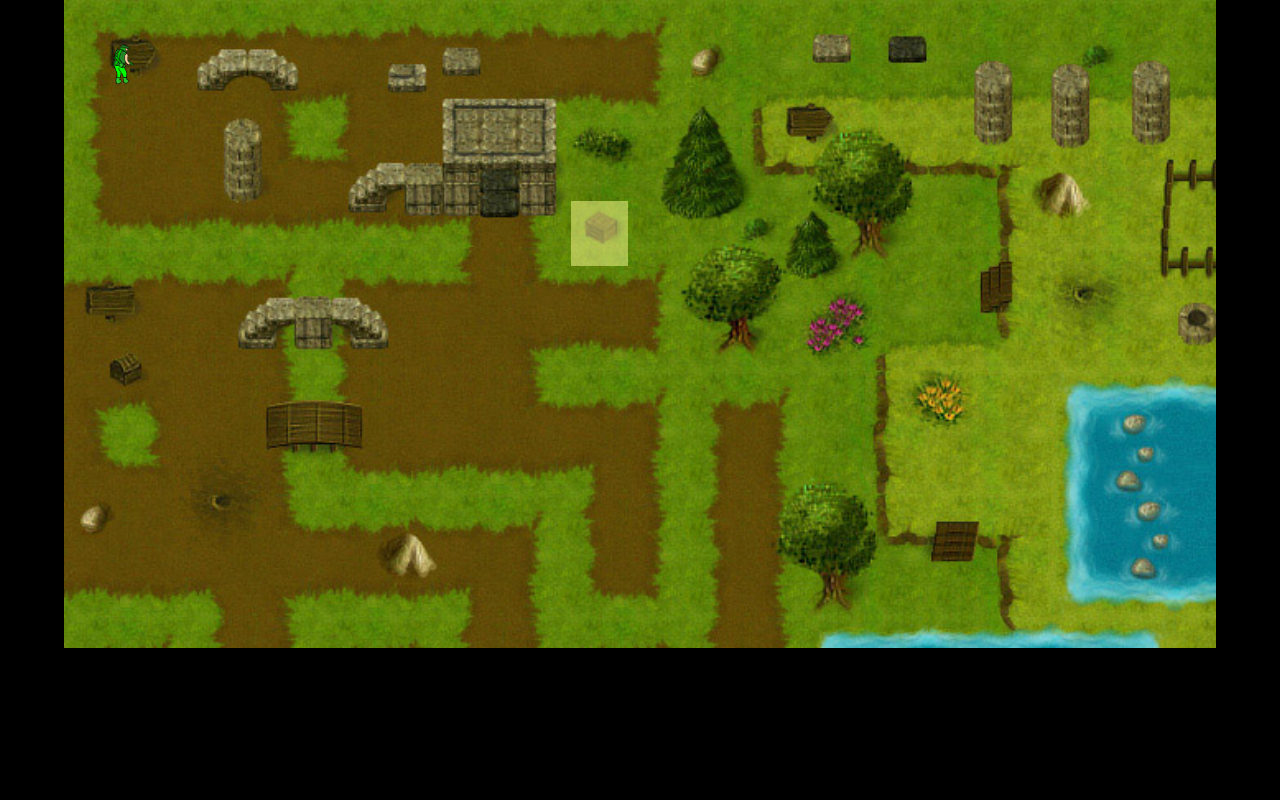
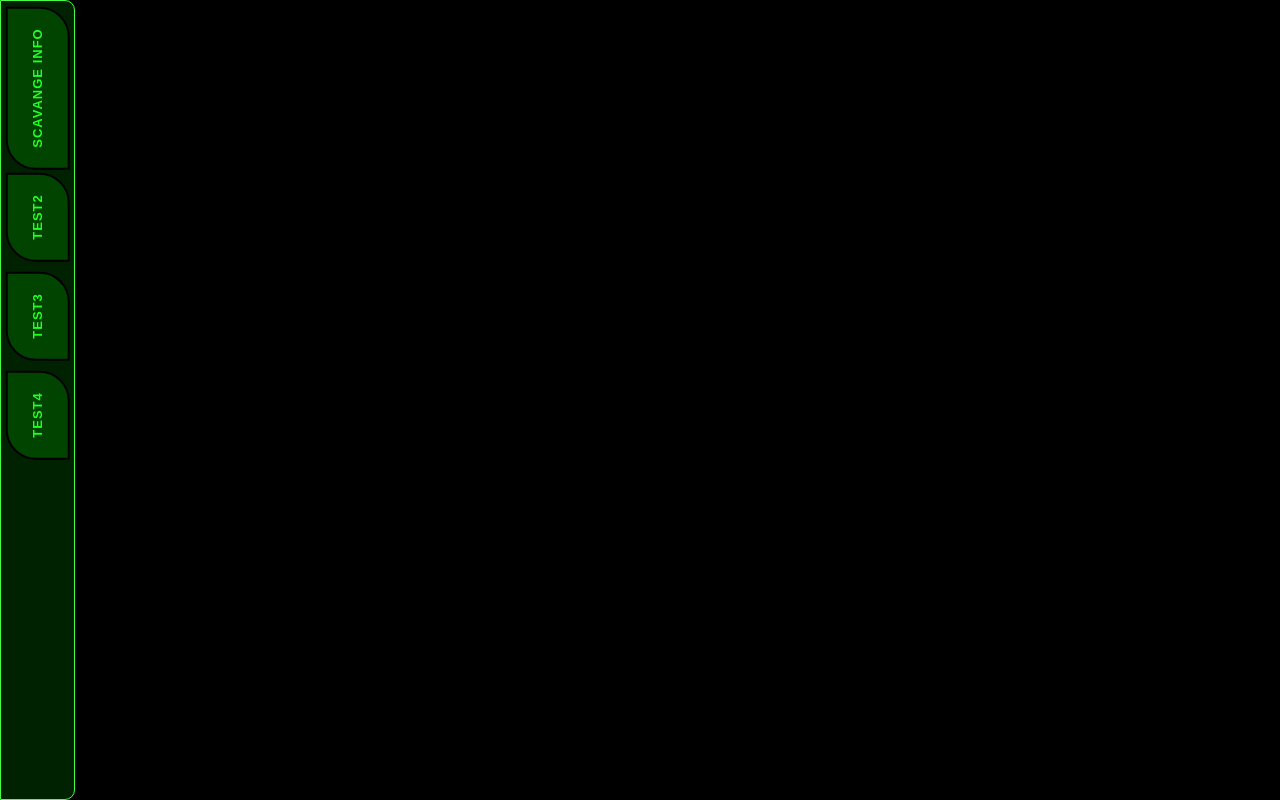
Before and after one commit to Shadow1993/JS-Game-CV, a website: page client/index.html in a window 1280 px wide. Drawn offline with nearby package versions, Linux system fonts and the light colour scheme; files that its build step writes are made by us from their sources; files whose address does not match are found by name.

Commit message:
Going home

```diff
--- a/client/index.html
+++ b/client/index.html
@@ -49,7 +49,15 @@
             <i class='fa fa-cog fa-spin' aria-hidden='true'></i>
         </div>
         <header>
+            <nav>
+                <ul>
+                    <a id='navBtn1' href='javascript:;' class='btn'>Scavange Info</a>
+                    <a href='javascript:;' class='btn'>Test2</a>
+                    <a href='javascript:;' class='btn'>Test3</a>
+                    <a href='javascript:;' class='btn'>Test4</a>
 
+                </ul>
+            </nav>
         </header>
         <main>
             <div class='zone hidden'>
--- a/development/js/main.js
+++ b/development/js/main.js
@@ -15,6 +15,7 @@ $(document).ready(function() {
     });
 
     var $zone = $('.zone'),
+        zoneState = false,
         zWidth = $zone.innerWidth(),
         cScaleAmount = 3500,
         cScale = $zone.innerWidth() / cScaleAmount,
@@ -38,8 +39,20 @@ $(document).ready(function() {
 
     function zoneShow() {
         $zone.removeClass('hidden');
+        zoneState = true;
         setTimeout(function() {
             $zone.fadeIn();
+        }, 500);
+        setTimeout(function() {
+            charShow();
+        }, 1000);
+    }
+
+    function zoneHide() {
+        $zone.fadeOut();
+        zoneState = false;
+        setTimeout(function() {
+            $zone.addClass('hidden');
         }, 500);
         setTimeout(function() {
             charShow();
@@ -56,9 +69,6 @@ $(document).ready(function() {
 
         $char.animateSprite('play', 'walkRight');
         console.log(event);
-        // $char.offset().left = 0;
-        // var x = event.pageX - (($char.width() * cScale) / 20) - $char.width() / 1.5 - $char.offset().left;
-        // var y = event.pageY - (($char.height() * cScale) / 20) - $char.height() / 2 - $char.offset().top;
         var x = event.clientX - $zone[0].getBoundingClientRect().left - $char.width() / 2;
         console.log(x);
         var y = event.clientY - $zone[0].getBoundingClientRect().top - $char.height() / 2;
@@ -91,5 +101,12 @@ $(document).ready(function() {
         }
     });
 
-    zoneShow();
+    $('#navBtn1').on('click', function() {
+        if (zoneState) {
+            zoneHide();
+        } else if (!zoneState) {
+            zoneShow();
+        }
+    });
+
 });
--- a/development/scss/config/_variables.scss
+++ b/development/scss/config/_variables.scss
@@ -11,6 +11,13 @@ $color-gray: #9d9fa2;
 $color-preloader: #4f4;
 $color-mainBackground: $color-black;
 
+//Nav
+$color-nav: #020;
+
+//Buttons
+$color-button1-1: #2f2;
+$color-button1-2: #040;
+
 // Durations
 $fastDuration: .1s;
 $mediumDuration: .3s;
--- a/development/scss/layout/_buttons.scss
+++ b/development/scss/layout/_buttons.scss
@@ -2,18 +2,45 @@
     font-size: 13px;
     font-weight: 700;
     line-height: 40px;
-   padding: 13px 20px;
-   color: $color-white;
+    padding: 10px 20px;
+    color: $color-button1-1;
     text-transform: uppercase;
     white-space: nowrap;
-   background: $color-black;
+    background: $color-button1-2;
     cursor: pointer;
     letter-spacing: 1px;
     outline: none;
-   @include transition(all $mediumDuration ease-out);
-   border-bottom: 4px solid $color-black;
+    border: 2px solid $color-black;
+    transition: all $mediumDuration ease-out;
+    border-radius: 30px 0px 30px 0px;
+    transform: rotate(-90deg) translate(0, 0);
+    display: inline-block;
+    margin: 10px 10px 10px 10px;
+
+    &:nth-child(1){
+        transform: rotate(-90deg) translate(0, 0);
+        margin: 40px 0px 45px -75px;
+    }
+
+    &:nth-child(2){
+        transform: rotate(-90deg) translate(0, 0);
+        margin: 20px 0px 40px -38px;
+    }
+
+    &:nth-child(3){
+        transform: rotate(-90deg) translate(0, 0);
+        margin: -5px 0px 40px -38px;
+    }
+
+    &:nth-child(4){
+        transform: rotate(-90deg) translate(0, 0);
+        margin: -5px 0px 40px -38px;
+    }
 
     &:hover {
-       background-color: $color-gray;
+        background-color: $color-button1-1;
+        color: $color-button1-2;
+        border: 2px solid $color-white;
+        border-radius: 0px 30px 0px 30px;
     }
 }
--- a/development/scss/main.scss
+++ b/development/scss/main.scss
@@ -18,6 +18,7 @@
 /*-~- partials -~-*/
 @import "partials/preloader";
 @import "partials/header";
+@import "partials/navigation";
 @import "partials/footer";
 
 /*-~- styles -~-*/
--- /dev/null
+++ b/development/scss/partials/_navigation.scss
@@ -0,0 +1,12 @@
+nav{
+    width: 75px;
+    position: absolute;
+    z-index: 99;
+    left: 0;
+    bottom: 0;
+    top: 0;
+    background-color: $color-nav;
+    padding: 15px 30px;
+    border-radius: 0 10px 10px 0;
+    border: 1px solid $color-preloader;
+}
```
Lines whose indentation alone changed are shown as unchanged.
